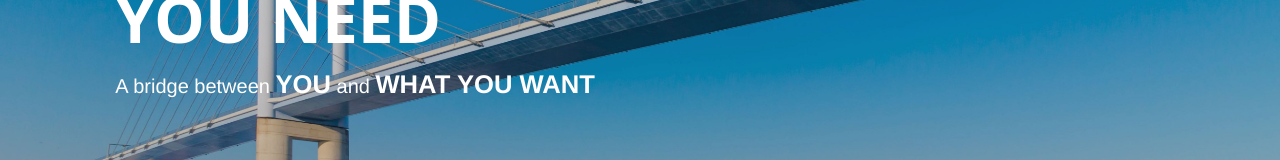
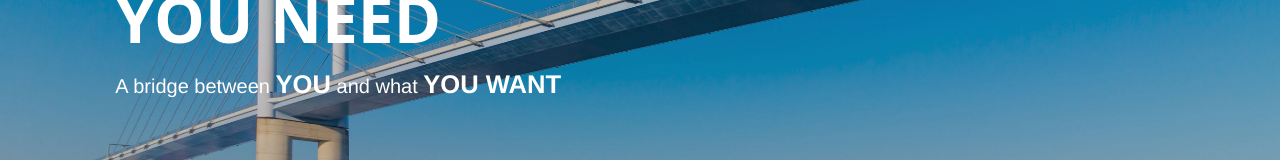
Before and after one commit to Outer-S/Tri, a React (Create React App) app: page / in a window 1280 px wide. Shown: the part 440-600 px from the top of the page. Built offline with nearby package versions, Linux system fonts and the light colour scheme.

Commit message:
My first cool push

```diff
--- a/src/components/navigation.js
+++ b/src/components/navigation.js
@@ -80,7 +80,7 @@ export class NavigationBar extends React.Component
 
                 <div className="Slogan">
                 <h1><span id='First'>Find <span id='coloring'>Whatever</span></span> <span id='Second'>You need </span> </h1>
-                <h2>A bridge between <span>YOU</span> and <span>WHAT YOU WANT</span></h2>
+                <h2>A bridge between <span>YOU</span> and what <span>YOU WANT</span></h2>
                 </div>
 
 
```
Also changed, not shown: 1 other file (tests, documents, lock files or other folders).
